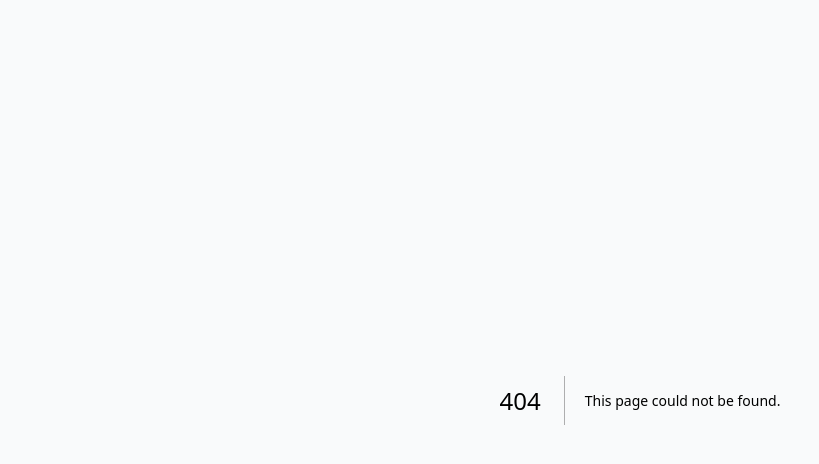
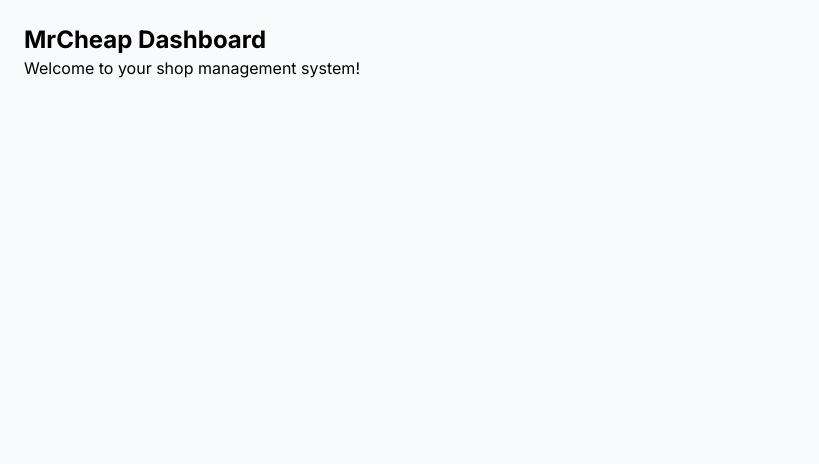
Before and after one commit to johnlaura430-crypto/mrcheap-shop, a Next.js app: page /dashboard in a window 1280 px wide. Before the commit this address had no page. Shown: the top 464 px of the page, without its empty margins (0-819 px from the left). Built offline with nearby package versions, Linux system fonts and the light colour scheme.

Commit message:
Create page.tsx

```diff
--- /dev/null
+++ b/app/dashboard/page.tsx
@@ -0,0 +1,8 @@
+export default function Dashboard() {
+  return (
+    <div className="p-6">
+      <h1 className="text-2xl font-bold">MrCheap Dashboard</h1>
+      <p>Welcome to your shop management system!</p>
+    </div>
+  );
+}
```
